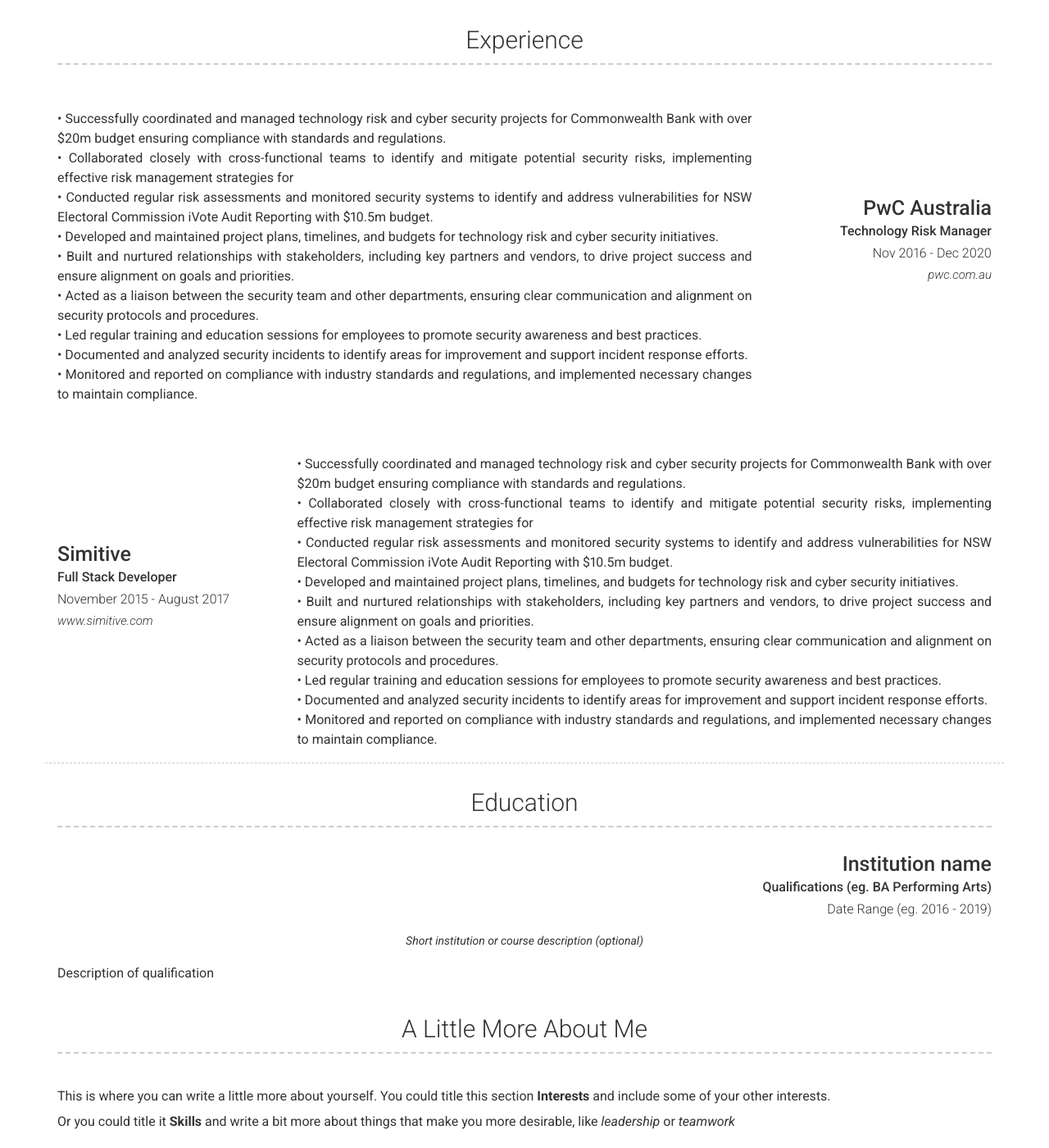
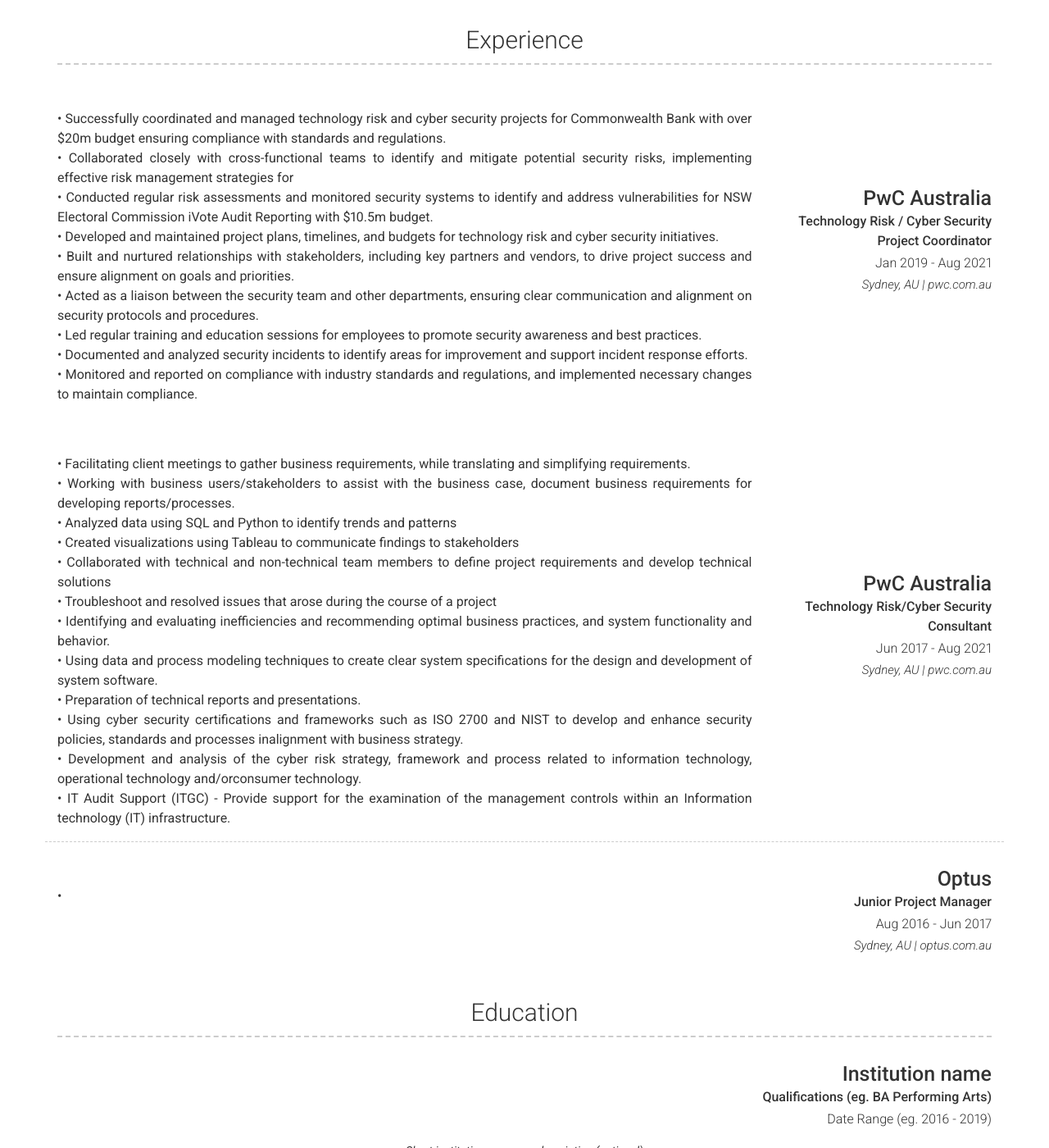
Before and after one commit to dontgimmedrama/dinali, a Jekyll site: the page built from index.md, in a window 1280 px wide and 1400 px high, scrolled down 498 px. Shown: the whole window at 82% size. Built offline with Jekyll 4.4.1, drawn with Linux system fonts in a browser that asks for light colours; nearby versions of some CDN libraries.

Commit message:
Add files via upload

```diff
--- a/_config.yml
+++ b/_config.yml
@@ -85,9 +85,9 @@ content:
     content:
       - layout: right
         title: PwC Australia
-        sub_title: Technology Risk Manager
-        caption: Nov 2016 - Dec 2020
-        link: pwc.com.au
+        sub_title: Technology Risk / Cyber Security Project Coordinator
+        caption: Jan 2019 - Aug 2021
+        link: Sydney, AU | pwc.com.au
         description: | # this will include new lines to allow paragraphs
           <br>• Successfully coordinated and managed technology risk and cyber security projects for Commonwealth Bank with over $20m  budget ensuring compliance with standards and regulations.
           <br>• Collaborated closely with cross-functional teams to identify and mitigate potential security risks, implementing effective risk management strategies for
@@ -99,22 +99,33 @@ content:
           <br>• Documented and analyzed security incidents to identify areas for improvement and support incident response efforts.
           <br>• Monitored and reported on compliance with industry standards and regulations, and implemented necessary changes to maintain compliance.
 
-      - layout: left
+      - layout: right
         border: weak
-        title: Simitive
-        sub_title: Full Stack Developer
-        link: www.simitive.com
-        caption: November 2015 - August 2017
+        title: PwC Australia
+        sub_title: Technology Risk/Cyber Security Consultant
+        link: Sydney, AU | pwc.com.au
+        caption: Jun 2017 - Aug 2021
         description: |
-          <br>• Successfully coordinated and managed technology risk and cyber security projects for Commonwealth Bank with over $20m  budget ensuring compliance with standards and regulations.
-          <br>• Collaborated closely with cross-functional teams to identify and mitigate potential security risks, implementing effective risk management strategies for
-          <br>• Conducted regular risk assessments and monitored security systems to identify and address vulnerabilities for NSW Electoral Commission iVote Audit Reporting with $10.5m budget.
-          <br>• Developed and maintained project plans, timelines, and budgets for technology risk and cyber security initiatives.
-          <br>• Built and nurtured relationships with stakeholders, including key partners and vendors, to drive project success and ensure alignment on goals and priorities.
-          <br>• Acted as a liaison between the security team and other departments, ensuring clear communication and alignment on security protocols and procedures.
-          <br>• Led regular training and education sessions for employees to promote security awareness and best practices.
-          <br>• Documented and analyzed security incidents to identify areas for improvement and support incident response efforts.
-          <br>• Monitored and reported on compliance with industry standards and regulations, and implemented necessary changes to maintain compliance.
+          <br>• Facilitating client meetings to gather business requirements, while translating and simplifying requirements.
+          <br>• Working with business users/stakeholders to assist with the business case, document business requirements for developing reports/processes.
+          <br>• Analyzed data using SQL and Python to identify trends and patterns
+          <br>• Created visualizations using Tableau to communicate findings to stakeholders
+          <br>• Collaborated with technical and non-technical team members to define project requirements and develop technical solutions
+          <br>• Troubleshoot and resolved issues that arose during the course of a project
+          <br>• Identifying and evaluating inefficiencies and recommending optimal business practices, and system functionality and behavior.
+          <br>• Using data and process modeling techniques to create clear system specifications for the design and development of system software.
+          <br>• Preparation of technical reports and presentations.
+          <br>• Using cyber security certifications and frameworks such as ISO 2700 and NIST to develop and enhance security policies, standards and processes inalignment with business strategy.
+          <br>• Development and analysis of the cyber risk strategy, framework and process related to information technology, operational technology and/orconsumer technology.
+          <br>• IT Audit Support (ITGC) - Provide support for the examination of the management controls within an Information technology (IT) infrastructure.
+
+      - layout: right
+        title: Optus
+        sub_title: Junior Project Manager
+        link: Sydney, AU | optus.com.au
+        caption: Aug 2016 - Jun 2017
+        description: |
+          <br>•
   - title: Education
     layout: list
     content:
```
